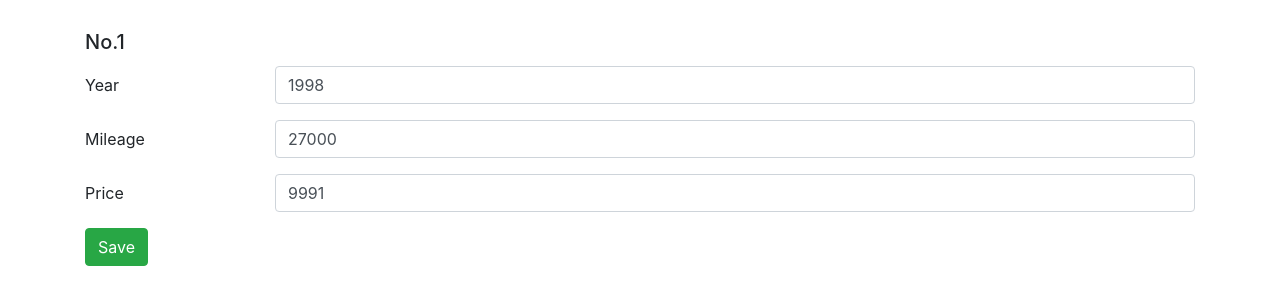
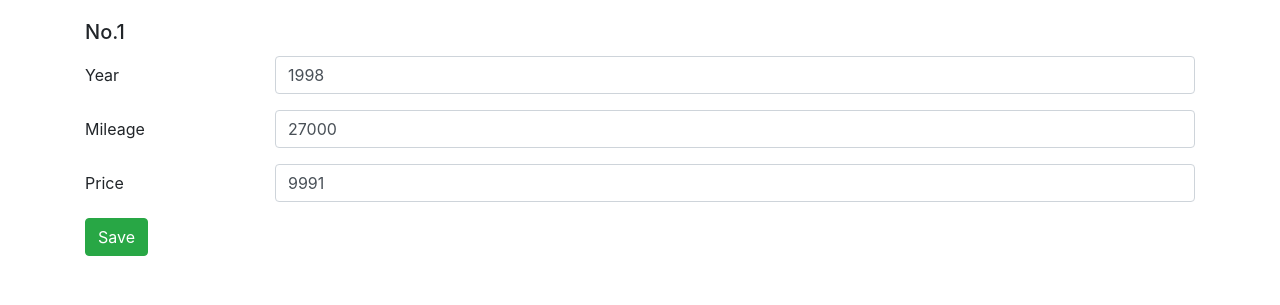
Before and after one commit to ajd33/PythonDockerFlaskPycharm, a Flask app: page /edit/1 in a window 1280 px wide. Shown: the part 56-361 px from the top of the page. Run offline with Flask 2, Linux system fonts and the light colour scheme; data comes from the database, SQL or seed files in the repository; some libraries are stand-ins or nearby versions.

Commit message:
Task: updated edit

```diff
--- a/app/templates/edit.html
+++ b/app/templates/edit.html
@@ -1,7 +1,7 @@
 {% extends "layout.html" %}
 {% block content %}
 
-<h5 class="card-title" style="margin-top: 30px">No.{{ mileage.id }}</h5>
+<h5 class="card-title" style="margin-top: 20px">No.{{ mileage.id }}</h5>
 
 <form action="/edit/{{mileage.id}}" method="post">
 
```
